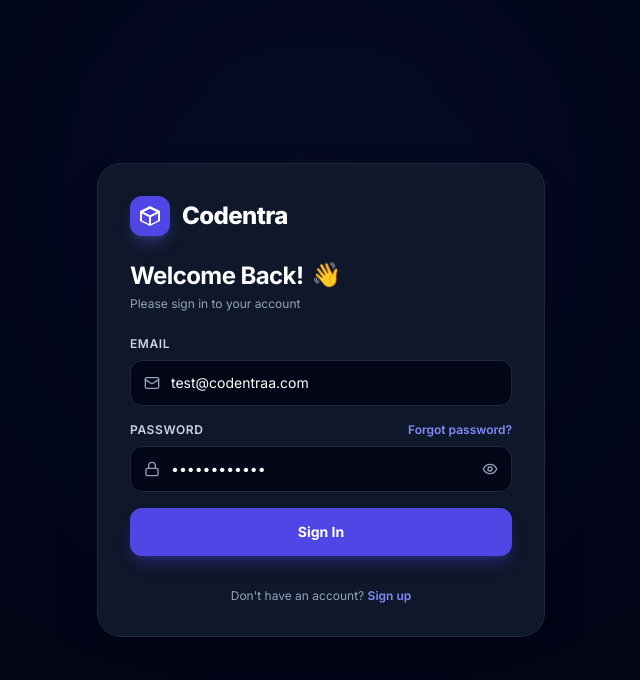
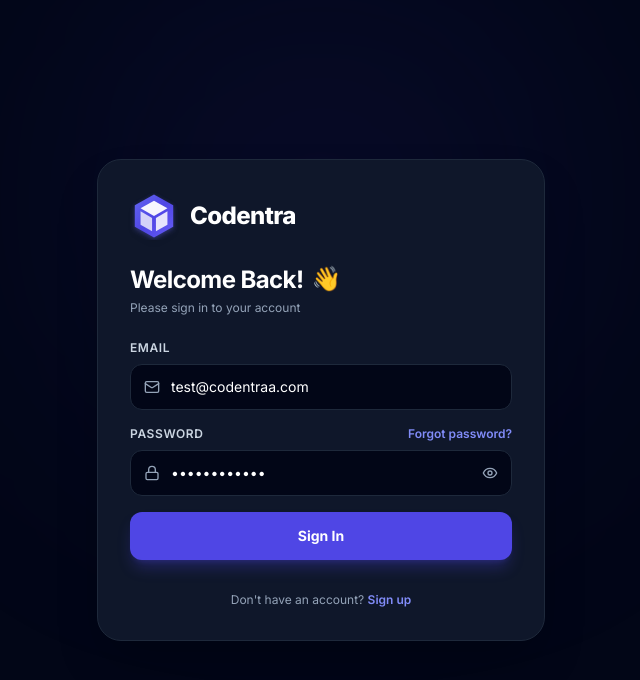
Before and after one commit to atif00150/codentraa-saas-portal-, a Next.js app in the folder frontend/: page /login in a window 1280 px wide. Shown: the top 680 px of the page, without its empty margins (319-959 px from the left). Built offline with nearby package versions, Linux system fonts and the light colour scheme; no server answers.

Commit message:
UI: Add vector logo.svg and integrate Logo component across app

```diff
--- a/frontend/app/(auth)/login/page.tsx
+++ b/frontend/app/(auth)/login/page.tsx
@@ -5,6 +5,7 @@
 import Link from "next/link";
 import { Lock, Mail, AlertCircle, CheckCircle2, Eye, EyeOff } from "lucide-react";
 import { loginUser } from "@/lib/api";
+import Logo from "@/components/ui/Logo";
 
 export default function LoginPage() {
   const router = useRouter();
@@ -40,14 +41,9 @@
       <div className="absolute top-1/4 left-1/2 -translate-x-1/2 -translate-y-1/2 w-96 h-96 bg-indigo-600/15 blur-[140px] rounded-full pointer-events-none"></div>
 
       <div className="w-full max-w-md bg-slate-900 border border-slate-800 p-8 rounded-3xl shadow-2xl relative z-10 space-y-6">
-        {/* Figma Brand Header: Hexagon Icon + "Codentra" */}
-        <div className="flex items-center space-x-3 mb-2">
-          <div className="w-10 h-10 bg-indigo-600 rounded-xl flex items-center justify-center text-white shadow-lg shadow-indigo-500/30">
-            <svg className="w-6 h-6 fill-current" viewBox="0 0 24 24">
-              <path d="M12 2L2 7v10l10 5 10-5V7L12 2zm0 2.8L18.6 8 12 11.2 5.4 8 12 4.8zM4 9.6l7 3.5v7l-7-3.5v-7zm16 7l-7 3.5v-7l7-3.5v7z" />
-            </svg>
-          </div>
-          <span className="font-extrabold text-2xl text-white tracking-tight">Codentra</span>
+        {/* Figma Brand Header with Logo */}
+        <div className="mb-2">
+          <Logo size="lg" variant="dark" />
         </div>
 
         <div>
--- a/frontend/components/layout/TopNav.tsx
+++ b/frontend/components/layout/TopNav.tsx
@@ -1,18 +1,25 @@
 "use client";
 
 import { Bell, Search, CheckCircle2 } from "lucide-react";
+import Logo from "@/components/ui/Logo";
 
 export default function TopNav() {
   return (
     <header className="h-16 bg-white border-b border-slate-200 px-8 flex items-center justify-between sticky top-0 z-10 shadow-sm">
-      {/* Search Bar */}
-      <div className="relative w-80">
+      {/* Search & Logo Header */}
+      <div className="flex items-center space-x-6">
+        <div className="md:hidden">
+          <Logo size="sm" variant="light" />
+        </div>
+
+        <div className="relative w-72">
           <Search className="w-4 h-4 absolute left-3.5 top-1/2 -translate-y-1/2 text-slate-400" />
           <input
             type="text"
             placeholder="Search projects, tasks, members..."
             className="w-full bg-slate-50 border border-slate-200 text-xs text-slate-900 placeholder-slate-400 rounded-xl pl-10 pr-4 py-2.5 focus:outline-none focus:border-[#6366F1] focus:bg-white transition-colors"
           />
+        </div>
       </div>
 
       {/* Right Header Status & Profile */}
--- a/frontend/components/ui/Logo.tsx
+++ b/frontend/components/ui/Logo.tsx
@@ -3,13 +3,14 @@
 interface LogoProps {
   size?: "sm" | "md" | "lg";
   variant?: "light" | "dark";
+  showText?: boolean;
 }
 
-export default function Logo({ size = "md", variant = "dark" }: LogoProps) {
+export default function Logo({ size = "md", variant = "dark", showText = true }: LogoProps) {
   const iconSizes = {
-    sm: "w-7 h-7 text-xs",
-    md: "w-9 h-9 text-sm",
-    lg: "w-11 h-11 text-base",
+    sm: "w-7 h-7",
+    md: "w-9 h-9",
+    lg: "w-12 h-12",
   };
 
   const textSizes = {
@@ -20,17 +21,17 @@
 
   return (
     <div className="flex items-center space-x-3 select-none">
-      {/* Figma Hexagon Icon with Indigo-Purple Gradient */}
-      <div className={`${iconSizes[size]} bg-gradient-to-tr from-indigo-600 via-indigo-500 to-purple-600 rounded-xl flex items-center justify-center text-white font-black shadow-md shadow-indigo-500/30 ring-1 ring-white/20`}>
-        <svg className="w-5 h-5 fill-current" viewBox="0 0 24 24">
-          <path d="M12 2L2.5 7.5v9L12 22l9.5-5.5v-9L12 2zm0 2.31l6.75 3.9-3.38 1.95L8.63 6.2 12 4.31zM4.75 8.81l6.25 3.61v7.22l-6.25-3.61V8.81zm8.25 10.83v-7.22l6.25-3.61v7.22l-6.25 3.61z" />
-        </svg>
+      {/* Figma Hexagon 3D Logo Icon */}
+      <div className={`${iconSizes[size]} shrink-0 transition-transform hover:scale-105`}>
+        <img src="/logo.svg" alt="Codentra Logo" className="w-full h-full drop-shadow-md" />
       </div>
 
       {/* Bold Typographic Brand Name: "Codentra" */}
-      <span className={`font-extrabold tracking-tight ${textSizes[size]} ${variant === "dark" ? "text-white" : "text-slate-900"}`}>
-        Codentra
-      </span>
+      {showText && (
+        <span className={`font-extrabold tracking-tight ${textSizes[size]} ${variant === "dark" ? "text-white" : "text-slate-900"}`}>
+          Codentra
+        </span>
+      )}
     </div>
   );
 }
```
Also changed, not shown: frontend/public/logo.svg (added). Lines whose indentation alone changed are shown as unchanged.
